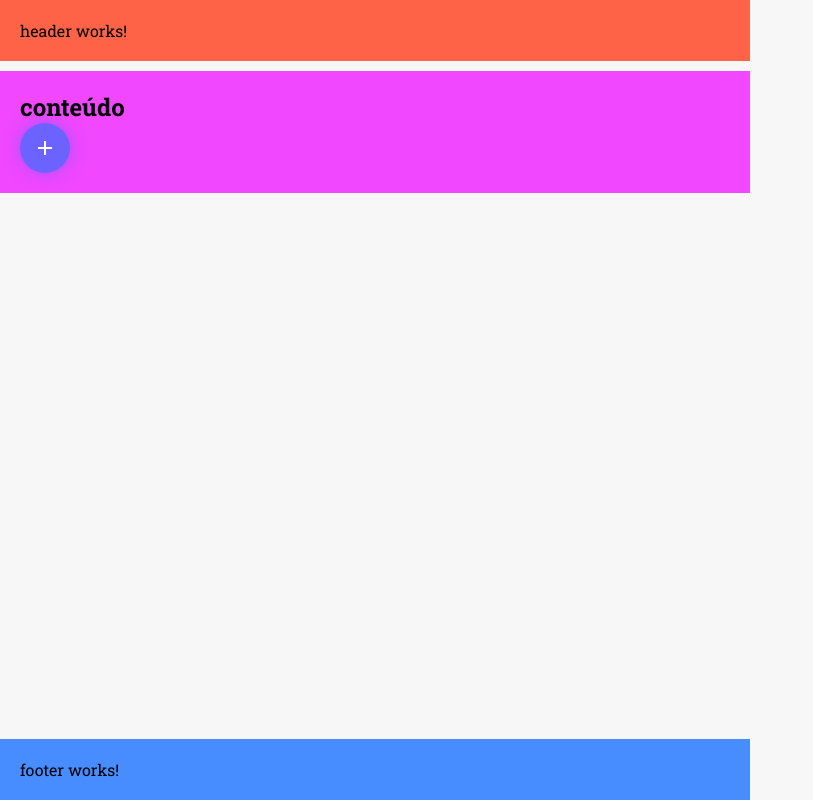
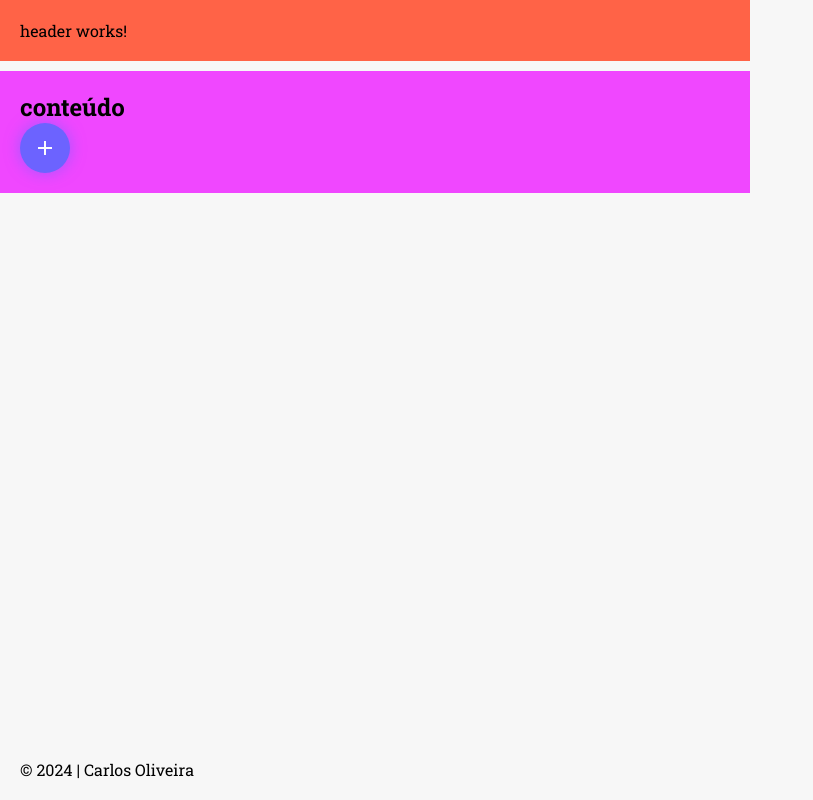
Before and after one commit to carlossroliveira/AngularTodoList, an Angular app: page / in a window 1280 px wide. Shown: the whole page, without its empty margins (0-813 px from the left). Built offline with nearby package versions, Linux system fonts and the light colour scheme.

Commit message:
Feat: instalação do footer

```diff
--- a/src/app/components/footer/footer.component.html
+++ b/src/app/components/footer/footer.component.html
@@ -1 +1,3 @@
-<footer class="container">footer works!</footer>
+<footer class="container">
+  <p>&copy; {{ currentYear }} | Carlos Oliveira</p>
+</footer>
--- a/src/app/components/footer/footer.component.scss
+++ b/src/app/components/footer/footer.component.scss
@@ -1,5 +1,4 @@
 .container {
   padding: 20px;
-  max-width: 750px;
-  background-color: rgb(71, 141, 255);
+  width: 100%;
 }
--- a/src/app/components/footer/footer.component.ts
+++ b/src/app/components/footer/footer.component.ts
@@ -5,8 +5,8 @@ import { Component } from '@angular/core';
   standalone: true,
   imports: [],
   templateUrl: './footer.component.html',
-  styleUrl: './footer.component.scss'
+  styleUrl: './footer.component.scss',
 })
 export class FooterComponent {
-
+  currentYear: number = new Date().getFullYear();
 }
```
